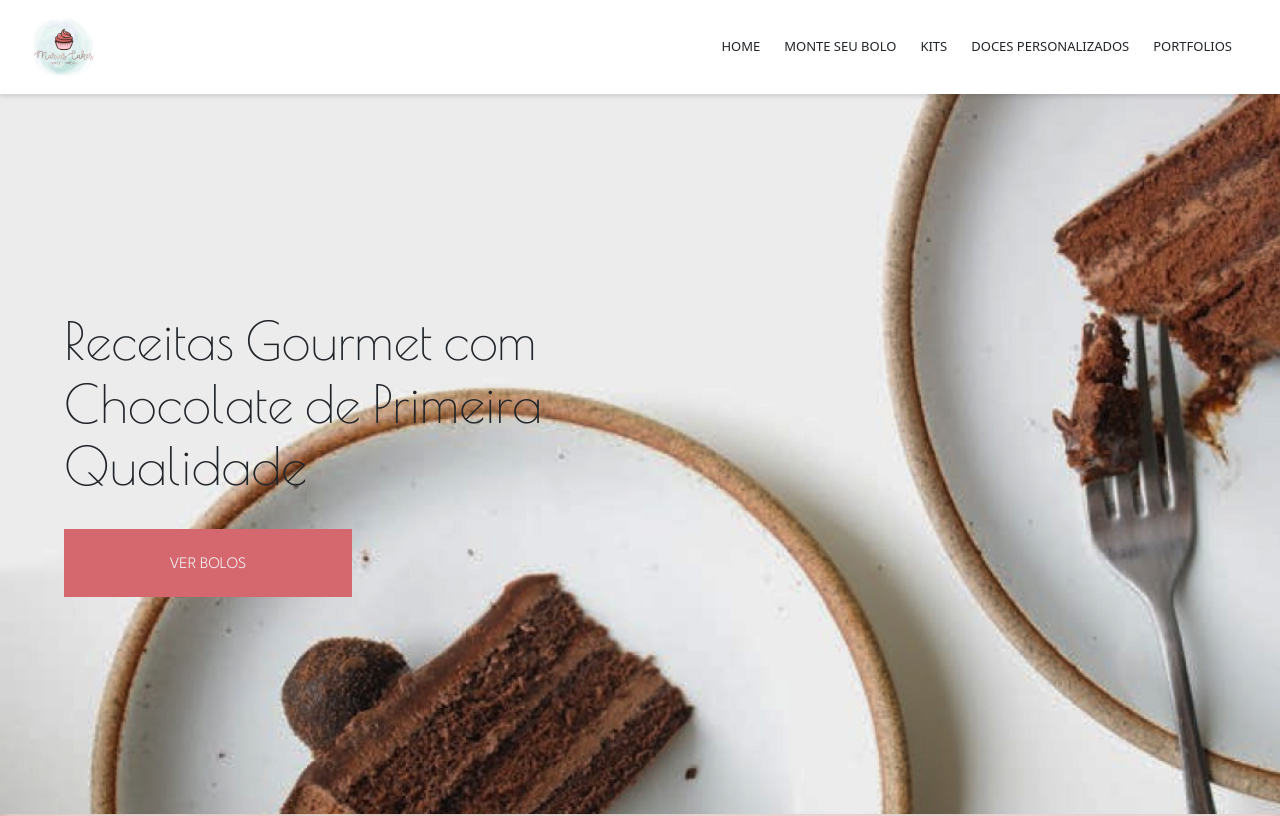
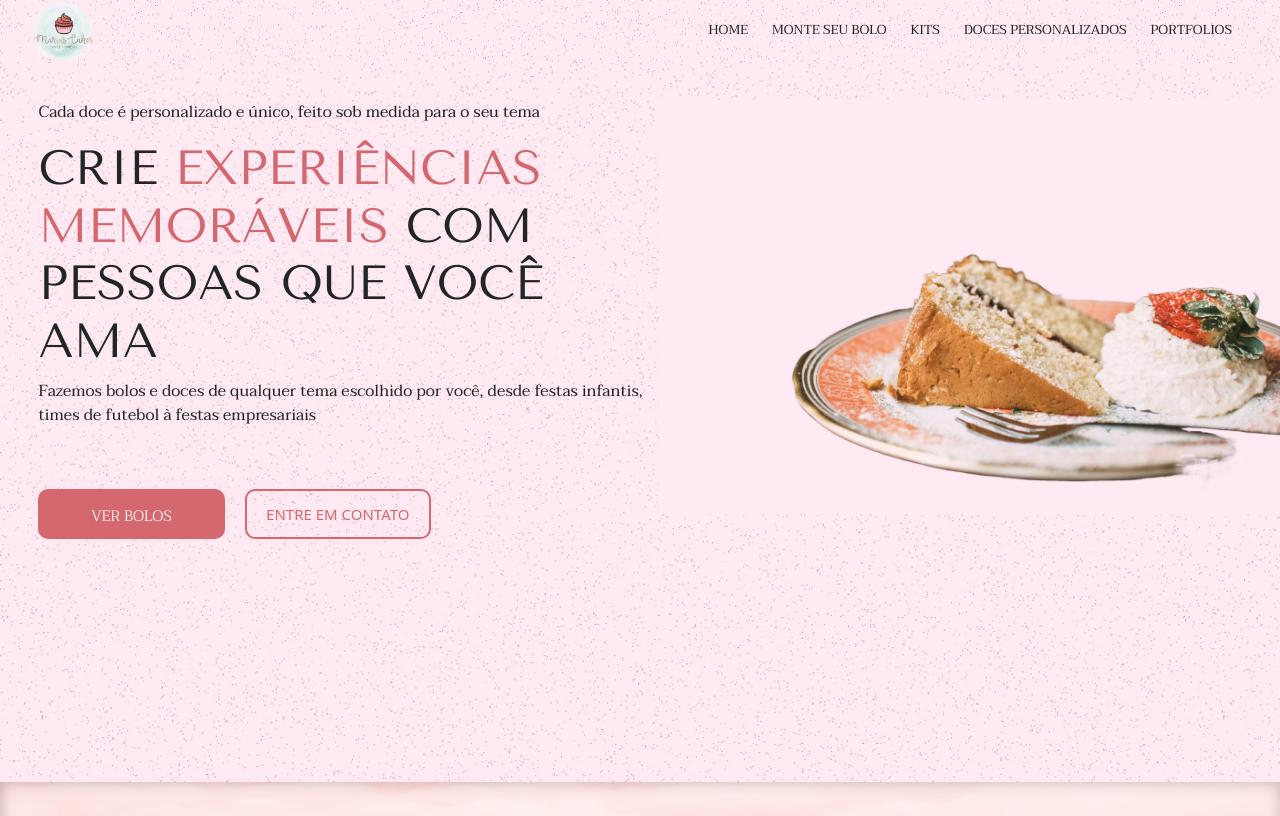
Before and after one commit to guilhermeandradee/mariascakes, a React (Vite) app: page / in a window 1280 px wide. Shown: the top 816 px of the page. Built offline with nearby package versions, Linux system fonts and the light colour scheme.

Commit message:
change hero section

```diff
--- a/src/App.css
+++ b/src/App.css
@@ -1,4 +1,6 @@
 @import url('https://fonts.googleapis.com/css2?family=League+Spartan:wght@100..900&family=Poiret+One&display=swap');
+
+@import url('https://fonts.googleapis.com/css2?family=Taviraj:ital,wght@0,100;0,200;0,300;0,400;0,500;0,600;0,700;0,800;0,900;1,100;1,200;1,300;1,400;1,500;1,600;1,700;1,800;1,900&family=Tenor+Sans&display=swap');
 
 #root {
   min-width: 100%;
@@ -33,10 +35,10 @@ body {
 }
 
 .font-spartan {
-  font-family: 'League Spartan';
+  font-family: 'taviraj';
 }
 .font-poiret {
-  font-family: 'Poiret One';
+  font-family: 'Tenor sans';
 }
 
 .font-w-normal {
--- a/src/components/Header.css
+++ b/src/components/Header.css
@@ -30,9 +30,6 @@
 }
 
 header {
-    background-color: #fffffff1 !important;
-    backdrop-filter: blur(5px) !important;
-    box-shadow: 1px 1px 5px 1px rgba(0, 0, 0, 0.144);
 }
 
 
--- a/src/components/Header.jsx
+++ b/src/components/Header.jsx
@@ -58,25 +58,9 @@ function Header(){
 
     return(
         <>
-            <header className="row container-fluid justify-content-between align-items-center bg-smoosh-pink m-0 py-2 py-md-3"
-            >
-                <div className="col-lg-2 col-md-3 col-sm-3 col-6">
-                    <img className="img-fluid" src="/public/image.png" alt="Logo da Empresa" />
-                </div>
-
-
-                {menuToBeShown()}
-
-
-
-            </header>
-
-            <header className="row container-fluid justify-content-between align-items-center bg-smoosh-pink m-0 py-2 py-md-3"
+            <header className="row container-fluid justify-content-between align-items-center m-0 font-spartan"
             style={{
-                position: 'fixed',
-                top: '0',
-                left: '0',
-                zIndex: '100'
+                backgroundImage: 'url(images/fundo-rosa.jpg)'
             }}
             >
                 <div className="col-lg-2 col-md-3 col-sm-3 col-6">
--- a/src/components/Main.jsx
+++ b/src/components/Main.jsx
@@ -18,11 +18,23 @@ function Main() {
 
                 {/* primeiro elemento */}
                 <div
-                className="d-flex flex-column banner-img">
+                className="d-flex banner-img">
 
-                    <h1 className="font-poiret mt-5">Receitas Gourmet com Chocolate de Primeira Qualidade</h1>
+                    <div className="hero-div">
+                        <p className="font-spartan">Cada doce é personalizado e único, feito sob medida para o seu tema</p>
+                        <h1 className="font-poiret">CRIE <span>EXPERIÊNCIAS MEMORÁVEIS</span> COM PESSOAS QUE VOCÊ AMA</h1>
+                        <p className="font-spartan">Fazemos bolos e doces de qualquer tema escolhido por você, desde festas infantis, times de futebol à festas empresariais</p>
 
-                    <button className="font-spartan font-w-normal border-0 bg-accent text-light mb-5 d-flex align-items-center justify-content-center mt-4 font-s-small "><p className="m-0 mt-1">VER BOLOS</p></button>
+                        <div className="ver-bolos">
+                            <button className="font-spartan font-w-normal"><p className="m-0 mt-1">VER BOLOS</p>
+                            </button>
+
+                            <button>ENTRE EM CONTATO</button>
+                        </div>
+                    </div>
+                    <div className="img-div">
+                        <img src="images/bolo-background.jpg" alt="" />
+                    </div>
 
                 </div>
 
--- a/src/styles/main.css
+++ b/src/styles/main.css
@@ -3,30 +3,78 @@ main {
 }
 
 .banner-img {
-    background-image: url(/images/backgoundimage.jpg);
+    background-image: url(/images/fundo-rosa.jpg);
     background-size: cover;
 }
 
+
 .banner-img {
+    display: flex;
+
+
     height: 90vh;
-    align-items: start;
-    justify-content: center;
+    padding: 3% 0 0 3%;
 
-    padding: 5%;
 }
 
-.banner-img > h1 {
-    font-size: 52px;
-
+.hero-div {
     width: 50%;
 }
 
-.banner-img > button {
-    width: 25%;
+.img-div {
+    width: 50%;
 
-    padding: 20px 0;
+    display: flex;
+    flex-direction: column;
+    justify-content: flex-start;
 
-    font-size: 16px;
+}
+.banner-img > img {
+    width: 100%;
+    object-fit: cover;
+}
+
+.banner-img div > h1 {
+    font-size: 48px;
+
+    /* width: 50%; */
+}
+.banner-img div > h1 > span {
+    color: #D4686E;
+}
+
+.ver-bolos {
+    width: 100%;
+    display: flex;
+
+    margin-top: 10%;
+}
+
+.banner-img .ver-bolos button {
+    width: 30%;
+    border-radius: 10px;
+
+    padding: 12px 0;
+
+    font-size: 15px;
+
+}
+.banner-img .ver-bolos button:first-child {
+    background-color: #D4686E;
+
+    color: #fff;
+
+    border: none;
+
+    margin-right: 20px;
+}
+.banner-img .ver-bolos button:last-child {
+    background-color: transparent;
+
+    color: #D4686E;
+    border: 2px solid #D4686E;
+
+    margin-right: 20px;
 }
 
 .melhores-bolos {
```
Also changed, not shown: public/images/bolo-background.jpg (added), public/images/fundo-rosa.jpg (added).
